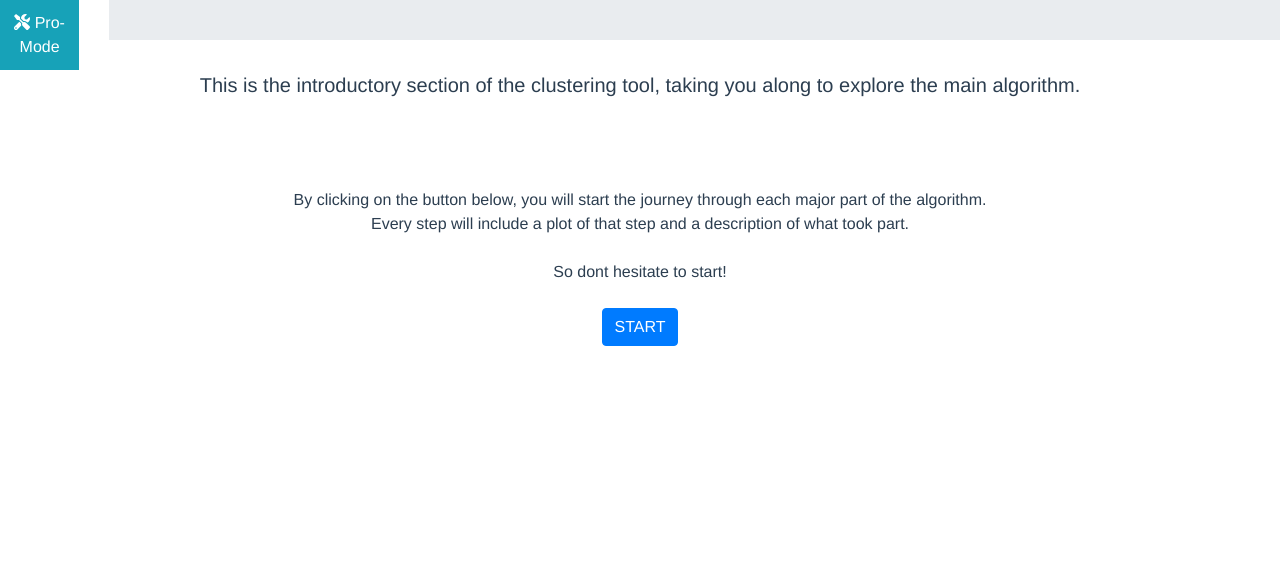
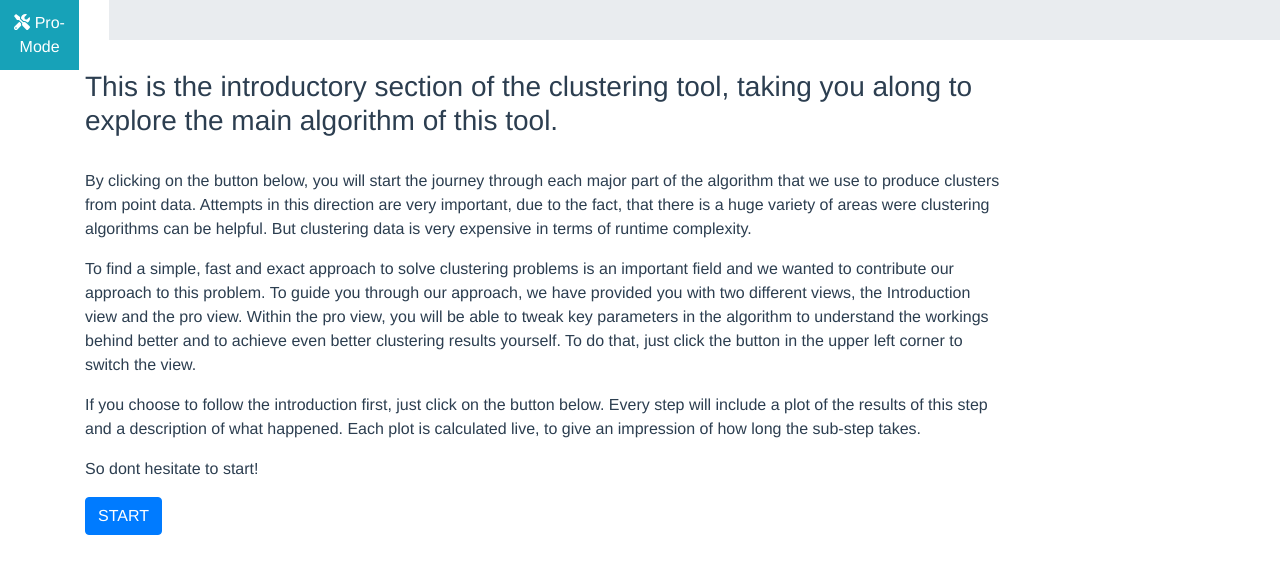
Before and after one commit to barblin/clusterization-ui, a Vue app: page / in a window 1280 px wide. Shown: the top 574 px of the page. Built offline with nearby package versions, Linux system fonts and the light colour scheme; no server answers.

Commit message:
Added modifier to change characterisitcs of plot and ui enhancements for journey mode

```diff
--- /dev/null
+++ b/src/components/controls/Modifier.vue
@@ -0,0 +1,68 @@
+<template>
+  <div>
+    <div class="alert alert-dark">
+      <label class="mt-1" for="wasser-dist">W(v,u) - margin from min W</label>
+      <br>
+      <span class="badge font-size-md">{{ wasserDist }} %</span>
+      <input type="range" min="0" max="5" step="0.01" class="form-control-range slider" v-model="wasserDist"
+             id="wasser-dist">
+    </div>
+    <div class="alert alert-dark">
+      <label class="form-check-label mt-1">Remove outlier</label>
+      <input type="checkbox" class="form-check-input mt-2" id="outliers" v-model="checked">
+      <br>
+      <span v-if="checked">
+          <span class="badge font-size-md"> σ *  {{ stdvMultiplier }}</span>
+          <input type="range" min="0" max="2" step="0.1" class="form-control-range slider" v-model="stdvMultiplier"
+                 id="stdv-dist">
+      </span>
+    </div>
+    <div class="alert alert-dark">
+      <label class="form-check-label mt-1">Normalize neighbour dists </label>
+      <input type="checkbox" class="form-check-input mt-2" id="normalize" v-model="normalizeNeighDist">
+    </div>
+  </div>
+</template>
+
+<script>
+export default {
+  name: "sliders",
+  data() {
+    return {
+      wasserDist: this.$store.getters.wasserDist,
+      checked: this.$store.getters.checked,
+      stdvMultiplier: this.$store.getters.stdvMultiplier,
+      normalizeNeighDist: this.$store.getters.normalizeNeighDist,
+    }
+  },
+  watch: {
+    wasserDist: function (val) {
+      this.$store.commit("updateWasserDist", val)
+    },
+    checked: function (val) {
+      this.$store.commit("updateChecked", val)
+    },
+    stdvMultiplier: function (val) {
+      this.$store.commit("updateStdvMultiplier", val)
+    },
+    normalizeNeighDist: function (val) {
+      this.$store.commit("updateNormalizeNeighDist", val)
+    }
+  },
+}
+</script>
+
+<style scoped>
+
+.form-check-input {
+  margin-left: 1rem;
+}
+
+.slider {
+  width: 230px;
+}
+
+.font-size-md {
+  font-size: 18px;
+}
+</style>
--- a/src/components/controls/ViewAndFileSelection.vue
+++ b/src/components/controls/Selectors.vue
@@ -1,7 +1,7 @@
 <template>
   <div>
       <b-dropdown :text="$store.getters.viewSel" class="mt-1">
-        <b-dropdown-item v-for="view in views" :value="view" :key="view" @click="onViewSel(view)">{{ view }}
+        <b-dropdown-item v-for="view in views" :value="view[1]" :key="view[1]" @click="onViewSel(view[0])">{{ view[1] }}
         </b-dropdown-item>
       </b-dropdown><br>
       <b-dropdown :text="$store.getters.fileSel" class="mt-1">
--- a/src/components/controls/WasserDistSlider.vue
+++ /dev/null
@@ -1,51 +0,0 @@
-<template>
-  <div>
-    <label class="mt-1" for="wasser-dist">d(W): {{ wasserDist }} %</label>
-    <input type="range" min="0" max="5" step="0.01" class="form-control-range slider" v-model="wasserDist"
-           id="wasser-dist">
-
-    <label class="form-check-label mt-1">Remove outlier</label>
-    <input type="checkbox" class="form-check-input mt-2" id="outliers" v-model="checked">
-    <span v-if="checked">
-      <br>
-          <label for="stdv-dist"> stdv *  {{ stdvMultiplier }}</label>
-          <input type="range" min="0" max="2" step="0.1" class="form-control-range slider" v-model="stdvMultiplier"
-                 id="stdv-dist">
-      </span>
-  </div>
-</template>
-
-<script>
-export default {
-  name: "sliders",
-  data (){
-    return {
-      wasserDist: this.$store.getters.wasserDist,
-      checked: this.$store.getters.checked,
-      stdvMultiplier: this.$store.getters.stdvMultiplier
-    }
-  },
-  watch: {
-    wasserDist: function (val) {
-      this.$store.commit("updateWasserDist", val)
-    },
-    checked: function (val) {
-      this.$store.commit("updateChecked", val)
-    },
-    stdvMultiplier: function (val) {
-      this.$store.commit("updateStdvMultiplier", val)
-    },
-  },
-}
-</script>
-
-<style scoped>
-
-.form-check-input {
-  margin-left: 1rem;
-}
-
-.slider {
-  width: 260px;
-}
-</style>
--- a/src/components/dashboards/customer.vue
+++ b/src/components/dashboards/customer.vue
@@ -1,22 +1,35 @@
 <template>
   <div>
     <div v-if="$store.getters.isStart">
-      <blockquote class="blockquote text-center">
-        <p class="mb-0">This is the introductory section of the clustering tool, taking you along to explore the main
-          algorithm.</p>
-      </blockquote>
-      <br>
-      <br>
-      <br>
-      <p class="text-center">By clicking on the button below, you will start the journey through each major part of the
-        algorithm. <br>
-        Every step will include a plot of that step and a description of what took part.
-
-        <br><br>So dont hesitate to start!
-        <br>
-        <br>
-        <button type="button" class="btn btn-primary" @click="simplePlot()">START</button>
-      </p>
+      <div class="container">
+        <div class="block">
+          <div class="row">
+            <div class="col-md-10">
+              <div class="content-heading"><h3>This is the introductory section of the clustering tool,
+                taking you along to explore the main algorithm of this tool.</h3></div>
+              <br>
+              <p> By clicking on the button below, you will start the journey through each major part of the
+                algorithm that we use to produce clusters from point data. Attempts in this direction are very important,
+              due to the fact, that there is a huge variety of areas were clustering algorithms can be helpful. But
+              clustering data is very expensive in terms of runtime complexity.</p>
+              <p>To find a simple, fast and exact approach to solve clustering problems is an important field and we
+              wanted to contribute our approach to this problem. To guide you through our approach, we have provided you
+              with two different views, the Introduction view and the pro view. Within the pro view, you will be able
+              to tweak key parameters in the algorithm to understand the workings behind better and to achieve
+              even better clustering results yourself. To do that, just click the button in the upper left corner to
+              switch the view.</p>
+              <p> If you choose to follow the introduction first, just click on the button below.
+                Every step will include a plot of the results of this step and a description of what happened. Each
+              plot is calculated live, to give an impression of how long the sub-step takes.</p>
+              <p>So dont hesitate to start!</p>
+              <button type="button" class="btn btn-primary" @click="simplePlot()">START</button>
+            </div>
+            <div class="col-md-3">
+            </div>
+          </div>
+          <br/>
+        </div>
+      </div>
     </div>
     <journey-simple-plot v-else-if="$store.getters.isSimple"></journey-simple-plot>
     <journey-tri-plot v-else-if="$store.getters.isDelaunay"></journey-tri-plot>
--- a/src/components/dashboards/plots/MinimumTreePlot.vue
+++ b/src/components/dashboards/plots/MinimumTreePlot.vue
@@ -59,8 +59,4 @@ export default {
 
 <style scoped>
 
-.simple-plot {
-  margin-top: 2rem;
-}
-
 </style>
--- a/src/components/dashboards/plots/TriangulationPlot.vue
+++ b/src/components/dashboards/plots/TriangulationPlot.vue
@@ -57,9 +57,4 @@ export default {
 </script>
 
 <style scoped>
-
-.simple-plot {
-  margin-top: 2rem;
-}
-
 </style>
--- a/src/components/dashboards/sandbox.vue
+++ b/src/components/dashboards/sandbox.vue
@@ -20,7 +20,7 @@
       </div>
       <div class="row plot-menu"><span v-if="isWasser() || isCluster()"><sliders></sliders></span></div>
       <div class="row plot-menu">
-        <div class="mt-5">
+        <div class="mt-4">
           <button type="button" class="btn btn-primary" :disabled="$store.getters.fileSel == 'Select File'"
                   @click="loadData">Plot
           </button>
@@ -61,9 +61,9 @@ import SimplePlot from "@/components/dashboards/plots/SimplePlot";
 import TriangulationPlot from "@/components/dashboards/plots/TriangulationPlot";
 import MinimumTreePlot from "@/components/dashboards/plots/MinimumTreePlot";
 import Multiview from "@/components/dashboards/plots/Multiview";
-import Sliders from "@/components/controls/WasserDistSlider";
+import Sliders from "@/components/controls/Modifier";
 import Clusters from "@/components/controls/Clusters";
-import ViewAndFileSelection from "@/components/controls/ViewAndFileSelection";
+import ViewAndFileSelection from "@/components/controls/Selectors";
 import {updatePlot} from "../../services/datasource";
 
 export default {
--- a/src/services/datasource.js
+++ b/src/services/datasource.js
@@ -10,7 +10,8 @@ export function updatePlot() {
 
     axios.get( host + "views/" + store.getters.viewSel + "/files/" + store.getters.fileSel
         + "?numClusters=" + store.getters.clusters + "&wasserError=" + store.getters.wasserDist / 100
-        + "&remOutliers=" + store.getters.checked + "&stdvMultiplier=" + store.getters.stdvMultiplier)
+        + "&remOutliers=" + store.getters.checked + "&stdvMultiplier=" + store.getters.stdvMultiplier
+        + "&normalizeNeighDist=" + store.getters.normalizeNeighDist)
         .then(resp => {
                 d3.select("#my_dataviz").selectAll("svg").remove()
                 d3.select("#scatter").selectAll("svg").remove()
--- a/src/store/application-state-store.js
+++ b/src/store/application-state-store.js
@@ -14,6 +14,7 @@ export const store = new Vuex.Store({
         wasserDist: 1,
         stdvMultiplier: 2,
         checked: false,
+        normalizeNeighDist: false,
         plotData: {},
         width: 1500,
         height: 800
@@ -46,6 +47,9 @@ export const store = new Vuex.Store({
         updateChecked(state, checked){
             state.checked = checked
         },
+        updateNormalizeNeighDist(state, normalizeNeighDist){
+            state.normalizeNeighDist = normalizeNeighDist
+        },
         height(state, height){
             state.height = height
         },
@@ -63,6 +67,7 @@ export const store = new Vuex.Store({
         wasserDist: state => state.wasserDist,
         stdvMultiplier: state => state.stdvMultiplier,
         checked: state => state.checked,
+        normalizeNeighDist: state => state.normalizeNeighDist,
         width: state => state.width,
         height: state => state.height,
 
```
